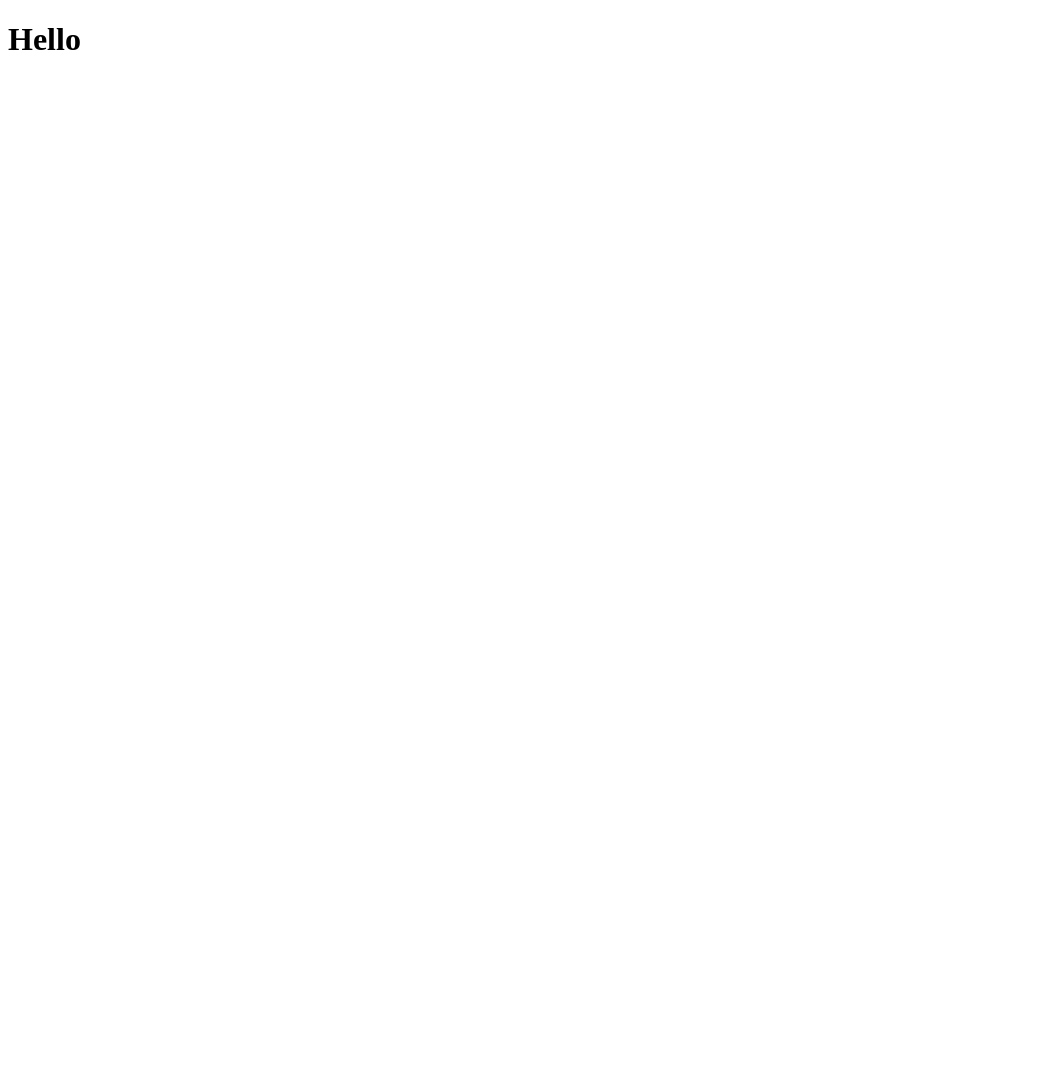
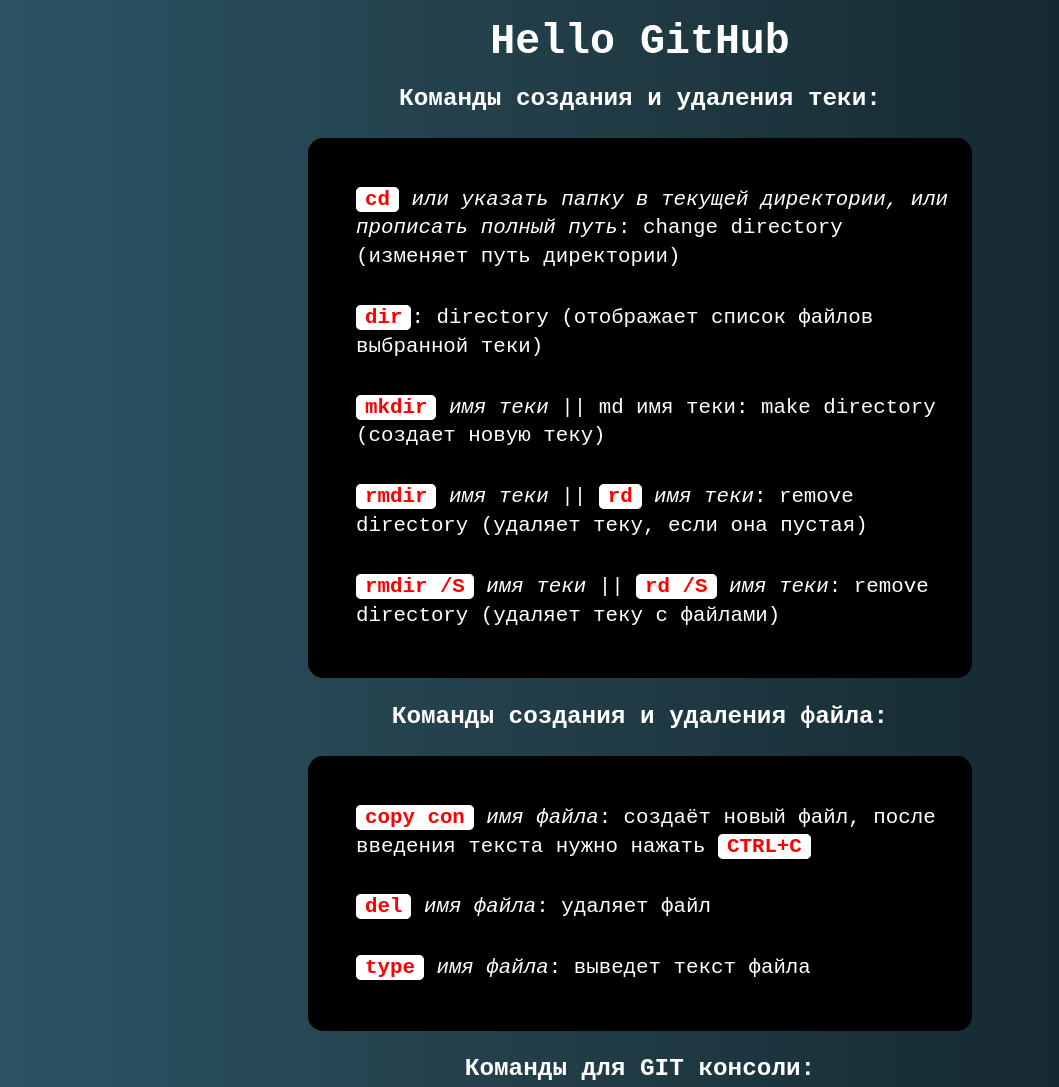
Before and after one commit to alex0palii/repository1, a plain HTML site: page index.html in a window 1280 px wide. Shown: the top 1087 px of the page, without its empty margins (0-1059 px from the left). Before the commit the page ends 800 px from the top, so only its background shows below. Drawn offline with nearby package versions, Linux system fonts and the light colour scheme; files that its build step writes are made by us from their sources; files whose address does not match are found by name.

Commit message:
Обновляю html

```diff
--- a/Styles/MainStyle.css
+++ b/Styles/MainStyle.css
@@ -0,0 +1,36 @@
+body {
+    background: #0F2027;  /* fallback for old browsers */
+    background: -webkit-linear-gradient(to right, #2C5364, #203A43, #0F2027);  /* Chrome 10-25, Safari 5.1-6 */
+    background: linear-gradient(to right, #2C5364, #203A43, #0F2027); /* W3C, IE 10+/ Edge, Firefox 16+, Chrome 26+, Opera 12+, Safari 7+ */
+    color: #ffffff;
+    text-align: center;
+    font-family: monospace;
+    font-size: 1.3rem;
+    line-height: 1.8rem;
+}
+
+
+ul {
+    margin: 0 auto;
+    min-width: 10%;
+    max-width: 600px;
+    background-color: #000000;
+    text-align: left;
+    list-style-type: square;
+    border-radius: 15px;
+    padding: 1rem 1rem 1rem 3rem;
+}
+
+ul li {
+  list-style-type: none;
+  margin: 2rem 0;
+}
+
+span{
+    background: white;
+    font-weight: 900;
+    border: 1px solid white;
+    border-radius: 5px;
+    padding: 0 0.5rem;
+    color: red;
+}
--- a/index.html
+++ b/index.html
@@ -6,13 +6,36 @@
     <meta name="viewport" content="width=device-width, initial-scale=1.0">
     <title>GitHub</title>
 
-    <link rel="stylesheet" href="MainStyle.css">
+    <link rel="stylesheet" href="Styles/MainStyle.css">
     <script src="MainScript.js" defer></script>
     <script src="https://code.jquery.com/jquery-3.6.0.min.js"></script>
 </head>
 <body>
-    <div class="wrapper">
-        <h1>Hello</h1>
-    </div>
+        <h1>Hello GitHub</h1>
+        <main>
+            <h3>Команды создания и удаления теки:</h3>
+            <ul>
+                <li><span>cd</span> <i>или указать папку в текущей директории, или прописать полный путь</i>: change directory (изменяет путь директории)</li>
+                <li><span>dir</span>: directory (отображает список файлов выбранной теки)</li>
+                <li><span>mkdir</span> <i>имя теки</i> || md имя теки: make directory (создает новую теку)</li>
+                <li><span>rmdir</span> <i>имя теки</i> || <span>rd</span> <i>имя теки</i>: remove directory (удаляет теку, если она пустая)</li>
+                <li><span>rmdir /S</span> <i>имя теки</i> || <span>rd /S</span> <i>имя теки</i>: remove directory (удаляет теку с файлами)</li>
+            </ul>
+
+            <h3>Команды создания и удаления файла:</h3>
+            <ul>
+                <li><span>copy con</span> <i>имя файла</i>: создаёт новый файл, после введения текста нужно нажать <span>CTRL+C</bspan></li>
+                <li><span>del</span> <i>имя файла</i>: удаляет файл</li>
+                <li><span>type</span> <i>имя файла</i>: выведет текст файла</li>
+            </ul>
+
+            <h3>Команды для GIT консоли:</h3>
+            <ul>
+                <li><span>git status</span>: проверяет статус текущего коммита</li>
+                <li><span>git add</span>: добавляет файл к коммиту для его отслеживания</li>
+                <li><span>git commit -m"Comment"</span>: создаёт коммит</li>
+                <li><span>git push</span>: отправляет коммит в оттдалённый репозиторий</li>
+            </ul>
+        </main>
 </body>
 </html>
```
